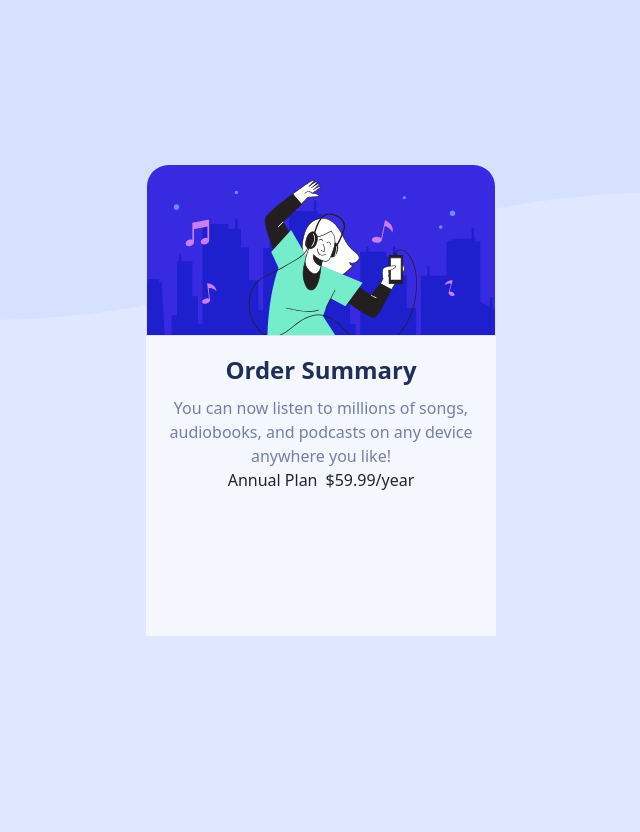
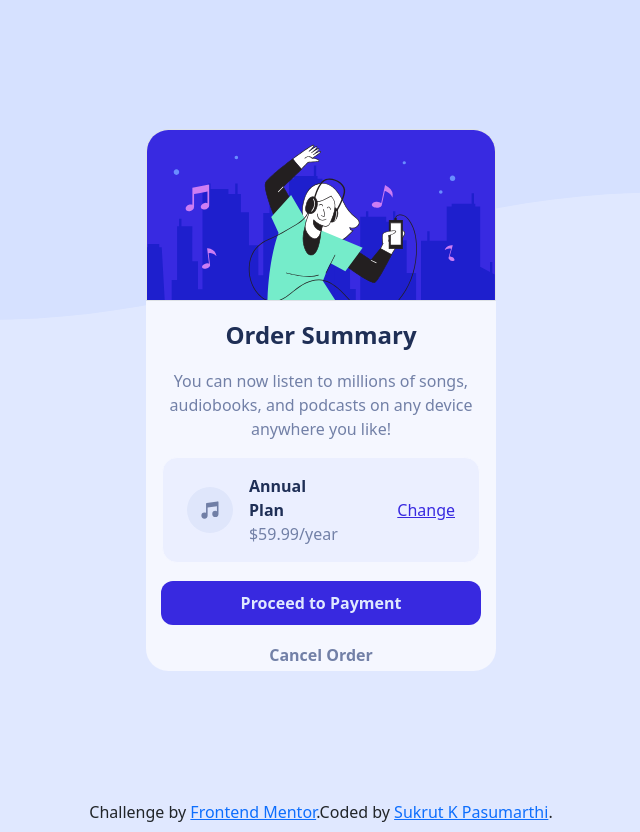
Before and after one commit to sukrut57/order-summary-frontend-mentor, a plain HTML site: page index.html in a window 1280 px wide. Shown: the whole page, without its empty margins (319-959 px from the left). Before the commit the page ends 800 px from the top, so only its background shows below. Drawn offline with nearby package versions, Linux system fonts and the light colour scheme.

Commit message:
finished project

```diff
--- a/index.html
+++ b/index.html
@@ -17,44 +17,46 @@
     <div class="d-flex justify-content-center align-items-center vh-100">
 
       <!-- card container-->
-      <div class="d-flex flex-column justify-content-center align-items-center" style="width: 350px;">
+      <div class="d-flex flex-column justify-content-center align-items-center card-container">
 
         <img src="./images/illustration-hero.svg" alt="illustration-hero" class="image-fluid border">
 
-        <div class="d-flex flex-column align-items-center content-container">
+        <div class="d-flex flex-column gap-2 align-items-center card-content">
 
           <p class="title pt-3">Order Summary</p>
-          <p class="text-center pt-2 content">You can now listen to millions of songs, audiobooks, and podcasts on any device anywhere you like!</p>
+          <p class="text-center pt-2 content">You can now listen to millions of songs, audiobooks, and podcasts on any
+            device anywhere you like!</p>
 
-          <div class="d-flex gap-2 align-items-center">
+          <div class="px-3 w-100 pt-2">
+            <div class="d-flex justify-content-start align-items-center w-100 px-4 py-3 plan">
+              <div>
+                <img src="./images/icon-music.svg" alt="icon-music">
+              </div>
+              <div class="d-flex flex-column ps-3 pe-5 subscription">
                 <span>Annual Plan</span>
                 <span>$59.99/year</span>
               </div>
-
+              <div>
+                <a href="#" class="ps-2 change">Change</a>
+              </div>
             </div>
           </div>
 
+          <!--button-->
+          <button class="payment">Proceed to Payment</button>
+          <a href="#" class="cancel"> Cancel Order</a>
           <!-- end of card container-->
         </div>
       </div>
 
-  <!-- Order Summary
 
-  You can now listen to millions of songs, audiobooks, and podcasts on any
-  device anywhere you like!
+    </div>
 
-  Annual Plan
-  $59.99/year
 
-  Change
+  </div>
 
-  Proceed to Payment
-  Cancel Order
-
-  <div class="attribution">
-    Challenge by <a href="https://www.frontendmentor.io?ref=challenge" target="_blank">Frontend Mentor</a>.
-    Coded by <a href="#">Your Name Here</a>.
-  </div> -->
+  <div class="attribution text-center pb-2">Challenge by <a href="https://www.frontendmentor.io?ref=challenge" target="_blank">Frontend Mentor</a>.Coded by <a href="#">Sukrut K Pasumarthi</a>.
+  </div>
 </body>
 
 </html>
--- a/styles.css
+++ b/styles.css
@@ -59,13 +59,20 @@ body{
   background-repeat: no-repeat;
 }
 
+.card-container{
+  width: 350px;
+
+}
 .image-fluid{
   border-top-left-radius: 1.4rem;
   border-top-right-radius: 1.4rem;
+  width: 100%;
 }
-.content-container{
+.card-content{
   background-color: var(--light-pale-blue);
-  height: 300px;
+  height: 370px;
+  border-bottom-left-radius: 1.4rem;
+  border-bottom-right-radius: 1.4em;
 }
 
 .title{
@@ -79,3 +86,60 @@ body{
   font-size: 1rem;
   line-height: 1.5;
 }
+
+.plan{
+  background-color: hsl(227, 100%, 96%);
+  border: 1px solid hsl(225, 100%, 98%);
+  border-radius: 0.95rem;
+}
+
+.subscription :nth-child(1){
+  color: var(--dark-blue);
+  font-size: 1rem;
+  font-weight: 700;
+}
+
+.subscription :nth-child(2){
+  color: var(--desaturated-blue);
+  font-size: 1rem;
+}
+
+.plan :nth-child(3) > a {
+  color: var(--bright-blue);
+  font-size: 1rem;
+  font-weight: 500;
+}
+
+.plan :nth-child(3) a:hover {
+  color: var(--bright-blue);
+  text-decoration: none;
+}
+
+.payment{
+  width: 320px;
+  font-weight: bold !important;
+  font-size: 1rem;
+  background-color: var(--bright-blue) !important;
+  color: var(--pale-blue) !important;
+  padding: 10px 10px;
+  margin: 10px 0;
+  border: none;
+  border-radius: 0.75rem;
+}
+
+.payment:hover{
+  background-color: hsl(245, 63%, 57%) !important;
+}
+
+.cancel{
+  color: var(--desaturated-blue);
+  font-size: 1rem;
+  font-weight: 700;
+  text-decoration: none;
+  margin-bottom: 15px;
+}
+
+.cancel:hover{
+  color: var(--dark-blue);
+  text-decoration: none;
+}
```
Lines whose indentation alone changed are shown as unchanged.
